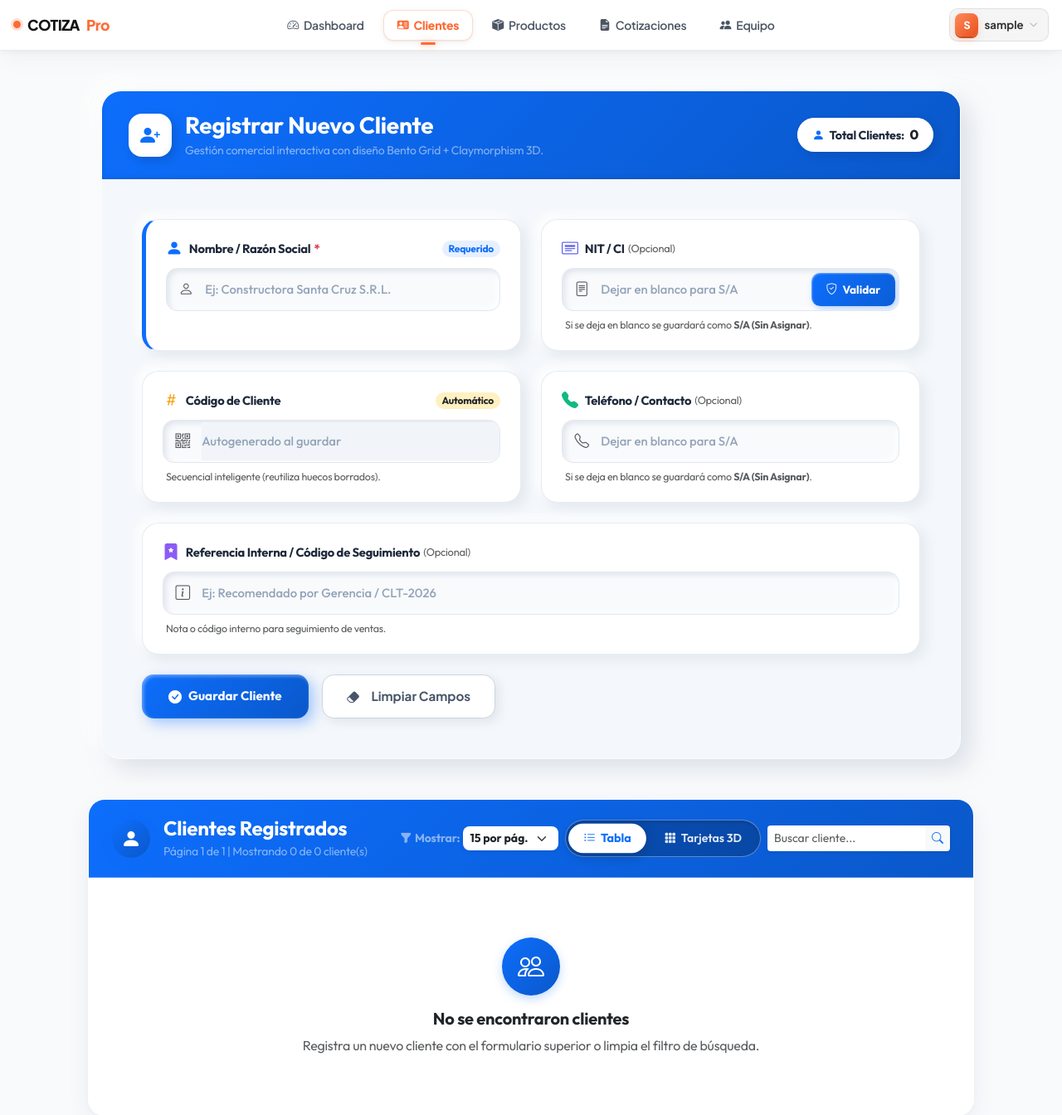
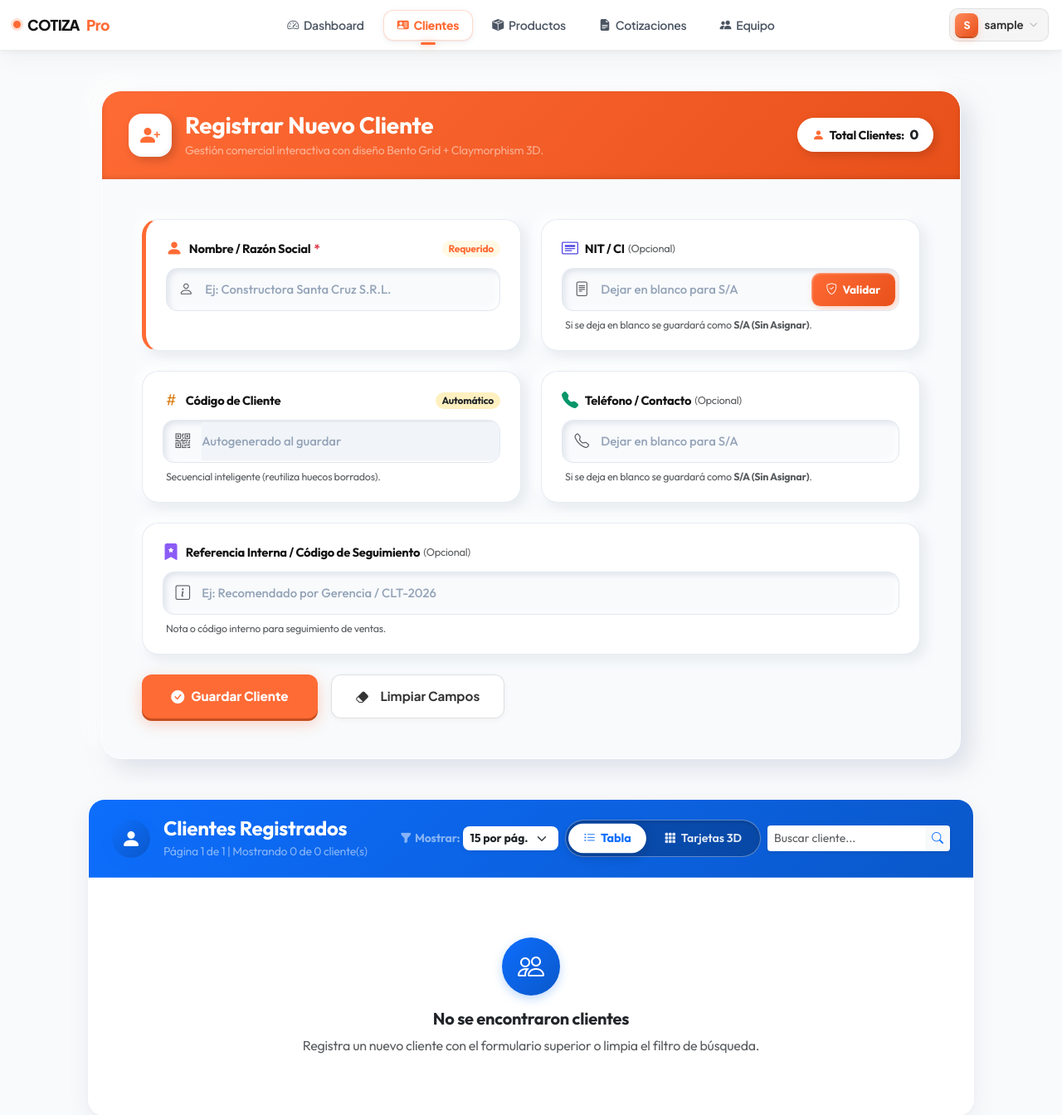
Before and after one commit to YungFozter/Sistema-de-Inventario-y-Cotizacion, a Flask app: page /clientes in a window 1280 px wide. Shown: the top 1344 px of the page at 83% size. Run offline with Flask 3, Linux system fonts and the light colour scheme; the visitor is signed in with stand-in values (Sample User, id 1); data that the repository does not hold is empty; some libraries are stand-ins or nearby versions.

Commit message:
style: armonización de colores del módulo Registrar Nuevo Cliente con la paleta signature del layout (#FF6B35, #141414, #4F46E5)

```diff
--- a/static/css/clientes.css
+++ b/static/css/clientes.css
@@ -146,11 +146,11 @@
 }
 
 /* =============================================
-   BENTO GRID + CLAYMORPHISM 3D FORM SYSTEM
+   BENTO GRID + CLAYMORPHISM 3D FORM SYSTEM (LAYOUT HARMONIZED)
    ============================================= */
 
 .clay-bento-card {
-    background: #f4f7fb;
+    background: #f8fafc;
     border-radius: 1.5rem;
     box-shadow: 12px 12px 28px rgba(166, 180, 200, 0.35), -12px -12px 28px #ffffff;
     border: 1px solid rgba(255, 255, 255, 0.8);
@@ -162,32 +162,32 @@
 }
 
 .clay-bento-header {
-    background: linear-gradient(135deg, #0d6efd 0%, #0a58ca 100%);
+    background: linear-gradient(135deg, #FF6B35 0%, #E8501A 100%);
     padding: 1.5rem 2rem;
     color: #ffffff;
-    box-shadow: inset 0 -2px 6px rgba(0, 0, 0, 0.1);
+    box-shadow: inset 0 -2px 6px rgba(0, 0, 0, 0.12);
 }
 
 .clay-avatar-3d {
     background: #ffffff;
-    color: #0d6efd;
+    color: #FF6B35;
     width: 52px;
     height: 52px;
     border-radius: 1rem;
     display: flex;
     align-items: center;
     justify-content: center;
-    box-shadow: 4px 4px 12px rgba(0, 0, 0, 0.15), inset -2px -2px 4px rgba(0, 0, 0, 0.05);
+    box-shadow: 4px 4px 12px rgba(0, 0, 0, 0.18), inset -2px -2px 4px rgba(0, 0, 0, 0.05);
 }
 
 .clay-pill-badge {
     background: #ffffff;
-    color: #1e293b;
+    color: #141414;
     padding: 8px 18px;
     border-radius: 50px;
     font-size: 0.9rem;
     font-weight: 700;
-    box-shadow: 4px 4px 12px rgba(0, 0, 0, 0.12), inset 2px 2px 4px rgba(255, 255, 255, 0.9);
+    box-shadow: 4px 4px 12px rgba(0, 0, 0, 0.15), inset 2px 2px 4px rgba(255, 255, 255, 0.95);
 }
 
 /* Bento Grid Layout */
@@ -214,12 +214,12 @@
 
 .bento-clay-box:hover {
     transform: translateY(-3px);
-    box-shadow: 8px 12px 20px rgba(13, 110, 253, 0.12), -6px -6px 14px #ffffff;
-    border-color: rgba(13, 110, 253, 0.3);
+    box-shadow: 8px 12px 20px rgba(255, 107, 53, 0.12), -6px -6px 14px #ffffff;
+    border-color: rgba(255, 107, 53, 0.3);
 }
 
 .bento-item-featured {
-    border-left: 5px solid #0d6efd;
+    border-left: 5px solid #FF6B35;
 }
 
 .bento-item-full {
@@ -229,7 +229,7 @@
 .bento-label {
     font-weight: 700;
     font-size: 0.92rem;
-    color: #1e293b;
+    color: #141414;
     display: flex;
     align-items: center;
     margin: 0;
@@ -248,9 +248,9 @@
 }
 
 .clay-input-group:focus-within {
-    border-color: #0d6efd;
+    border-color: #FF6B35;
     background: #ffffff;
-    box-shadow: inset 2px 2px 4px rgba(13, 110, 253, 0.1), 0 0 0 3px rgba(13, 110, 253, 0.2);
+    box-shadow: inset 2px 2px 4px rgba(255, 107, 53, 0.1), 0 0 0 3px rgba(255, 107, 53, 0.2);
 }
 
 .clay-input-icon {
@@ -280,13 +280,13 @@
 
 .clay-input-readonly {
     background: #f1f5f9;
-    color: #0d6efd;
+    color: #FF6B35;
     cursor: default;
 }
 
 /* Botón Validar Claymorphism 3D */
 .clay-btn-validar {
-    background: linear-gradient(135deg, #0d6efd 0%, #0b5ed7 100%);
+    background: linear-gradient(135deg, #FF6B35 0%, #E8501A 100%);
     color: #ffffff;
     border: none;
     padding: 0.6rem 1.1rem;
@@ -295,14 +295,14 @@
     border-radius: 0.65rem;
     margin-right: 4px;
     cursor: pointer;
-    box-shadow: 3px 3px 8px rgba(13, 110, 253, 0.3), inset 1px 1px 2px rgba(255, 255, 255, 0.4);
+    box-shadow: 3px 3px 8px rgba(255, 107, 53, 0.3), inset 1px 1px 2px rgba(255, 255, 255, 0.4);
     transition: transform 0.15s ease, box-shadow 0.15s ease;
     white-space: nowrap;
 }
 
 .clay-btn-validar:hover {
     transform: translateY(-1px);
-    box-shadow: 4px 6px 12px rgba(13, 110, 253, 0.4);
+    box-shadow: 4px 6px 12px rgba(255, 107, 53, 0.4);
 }
 
 .clay-btn-validar:active {
@@ -310,62 +310,65 @@
     box-shadow: inset 2px 2px 4px rgba(0, 0, 0, 0.2);
 }
 
-/* Botones de Acción Principales 3D Clay */
+/* Botones de Acción Principales 3D Clay (Estilo Layout CTA) */
 .clay-btn-primary {
-    background: linear-gradient(135deg, #0d6efd 0%, #0a58ca 100%);
-    color: #ffffff;
+    background: #FF6B35;
+    color: #FFFFFF !important;
     border: none;
-    padding: 0.85rem 2rem;
-    border-radius: 0.9rem;
-    font-weight: 700;
+    padding: 0.85rem 2.2rem;
+    border-radius: 12px;
+    font-family: 'Plus Jakarta Sans', sans-serif;
+    font-weight: 800;
     font-size: 0.95rem;
     cursor: pointer;
-    box-shadow: 6px 6px 16px rgba(13, 110, 253, 0.35), inset 2px 2px 4px rgba(255, 255, 255, 0.4);
-    transition: transform 0.2s ease, box-shadow 0.2s ease;
+    box-shadow: 0 3px 0 #C44E1E, 0 6px 18px rgba(255, 107, 53, 0.3);
+    transition: all 0.22s cubic-bezier(0.34, 1.56, 0.64, 1);
     display: inline-flex;
     align-items: center;
 }
 
 .clay-btn-primary:hover {
-    transform: translateY(-2px);
-    box-shadow: 8px 10px 22px rgba(13, 110, 253, 0.45);
-    color: #ffffff;
+    transform: translateY(-3px);
+    box-shadow: 0 6px 0 #C44E1E, 0 12px 28px rgba(255, 107, 53, 0.38);
+    color: #FFFFFF !important;
 }
 
 .clay-btn-primary:active {
     transform: translateY(1px);
-    box-shadow: inset 3px 3px 6px rgba(0, 0, 0, 0.2);
+    box-shadow: 0 1px 0 #C44E1E, 0 4px 12px rgba(255, 107, 53, 0.25);
 }
 
 .clay-btn-secondary {
-    background: #ffffff;
-    color: #475569;
-    border: 1.5px solid #cbd5e1;
+    background: rgba(255, 255, 255, 0.9);
+    border: 1.5px solid rgba(0, 0, 0, 0.12);
+    color: #333;
+    font-family: 'Plus Jakarta Sans', sans-serif;
     padding: 0.85rem 1.8rem;
-    border-radius: 0.9rem;
+    border-radius: 12px;
     font-weight: 700;
     font-size: 0.95rem;
     cursor: pointer;
-    box-shadow: 4px 4px 12px rgba(180, 190, 205, 0.3), inset 2px 2px 4px #ffffff;
-    transition: transform 0.2s ease, box-shadow 0.2s ease, background 0.2s ease;
+    box-shadow: 0 2px 6px rgba(0, 0, 0, 0.04), inset 0 1px 0 rgba(255, 255, 255, 0.8);
+    transition: all 0.18s ease;
     display: inline-flex;
     align-items: center;
 }
 
 .clay-btn-secondary:hover {
-    background: #f8fafc;
-    color: #1e293b;
+    background: #ffffff;
+    color: #141414;
     transform: translateY(-2px);
-    box-shadow: 6px 8px 16px rgba(180, 190, 205, 0.4);
+    box-shadow: 0 4px 12px rgba(0, 0, 0, 0.08), inset 0 1px 0 #ffffff;
 }
 
 .clay-btn-secondary:active {
     transform: translateY(1px);
-    box-shadow: inset 2px 2px 4px rgba(0, 0, 0, 0.1);
+    box-shadow: inset 0 2px 4px rgba(0, 0, 0, 0.1);
 }
 
-.text-indigo { color: #6366f1 !important; }
-.text-amber { color: #f59e0b !important; }
-.text-emerald { color: #10b981 !important; }
-.text-purple { color: #8b5cf6 !important; }
+.text-orange-pro { color: #FF6B35 !important; }
+.text-indigo { color: #4F46E5 !important; }
+.text-amber { color: #D97706 !important; }
+.text-emerald { color: #059669 !important; }
+.text-purple { color: #8B5CF6 !important; }
 .fs-xs { font-size: 0.78rem !important; }
--- a/templates/clientes/clientes.html
+++ b/templates/clientes/clientes.html
@@ -21,7 +21,7 @@
                 </div>
             </div>
             <div class="clay-pill-badge">
-                <i class="bi bi-person-fill me-1 text-primary"></i> Total Clientes: <strong class="ms-1 text-dark fs-6">{{ pagination.total_items }}</strong>
+                <i class="bi bi-person-fill me-1 text-orange-pro"></i> Total Clientes: <strong class="ms-1 text-dark fs-6">{{ pagination.total_items }}</strong>
             </div>
         </div>
 
@@ -34,11 +34,11 @@
                     <div class="bento-clay-box bento-item-featured">
                         <div class="d-flex align-items-center justify-content-between mb-2">
                             <label class="bento-label">
-                                <i class="bi bi-person-fill text-primary me-2 fs-5"></i>
+                                <i class="bi bi-person-fill text-orange-pro me-2 fs-5"></i>
                                 <span>Nombre / Razón Social</span>
                                 <span class="text-danger ms-1">*</span>
                             </label>
-                            <span class="badge bg-primary bg-opacity-10 text-primary rounded-pill px-2 py-1 small">Requerido</span>
+                            <span class="badge bg-warning bg-opacity-10 text-orange-pro rounded-pill px-2 py-1 small">Requerido</span>
                         </div>
                         <div class="clay-input-group">
                             <span class="clay-input-icon"><i class="bi bi-person text-muted"></i></span>
```
